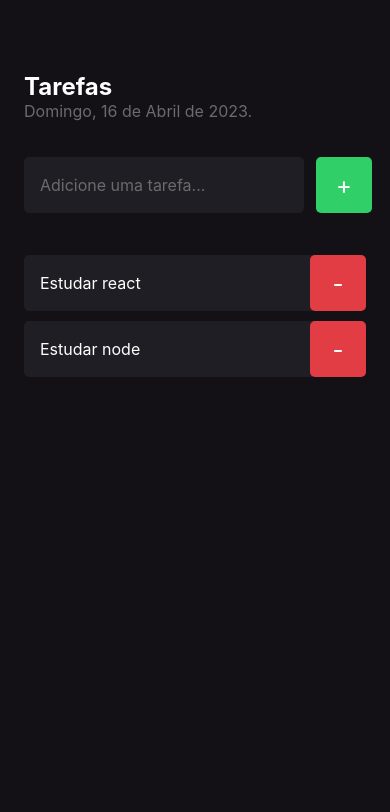
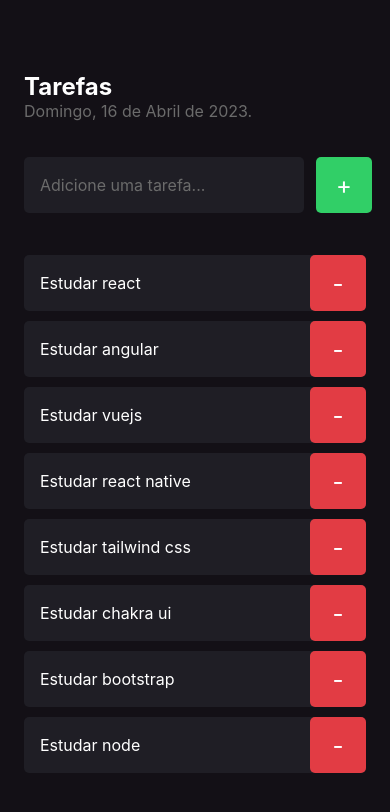
Before and after one commit to marcos-bueno/todo-list-rn, a React Native app: screen / in a window 390 px wide. Shown: the top 812 px of the page. Built offline with nearby package versions, Linux system fonts and the light colour scheme.

Commit message:
scrollView

```diff
--- a/src/screens/Home/index.tsx
+++ b/src/screens/Home/index.tsx
@@ -1,15 +1,32 @@
-import { View, Text, TextInput, TouchableOpacity } from 'react-native';
+import {
+  View,
+  Text,
+  TextInput,
+  TouchableOpacity,
+  ScrollView,
+} from 'react-native';
 import { Task } from '../../components/Task';
 
 import { styles } from './styles';
 
 export function Home() {
+  const tasks = [
+    'Estudar react',
+    'Estudar angular',
+    'Estudar vuejs',
+    'Estudar react native',
+    'Estudar tailwind css',
+    'Estudar chakra ui',
+    'Estudar bootstrap',
+    'Estudar node',
+  ];
+
   function handleTaskAdd() {
     console.log('Você clicou em adicionar tarefa!');
   }
 
-  function handleTaskRemove(description: string) {
-    console.log(`Você clicou em remover tarefa ${description}!`);
+  function handleTaskRemove(task: string) {
+    console.log(`Você clicou em remover tarefa ${task}!`);
   }
 
   return (
@@ -26,14 +43,15 @@
           <Text style={styles.buttonText}>+</Text>
         </TouchableOpacity>
       </View>
-      <Task
-        description="Estudar react"
-        onRemove={() => handleTaskRemove('Estudar react')}
-      />
-      <Task
-        description="Estudar node"
-        onRemove={() => handleTaskRemove('Estudar node')}
-      />
+      <ScrollView showsVerticalScrollIndicator={false}>
+        {tasks.map((task) => (
+          <Task
+            key={task}
+            description={task}
+            onRemove={() => handleTaskRemove(`${task}`)}
+          />
+        ))}
+      </ScrollView>
     </View>
   );
 }
```
